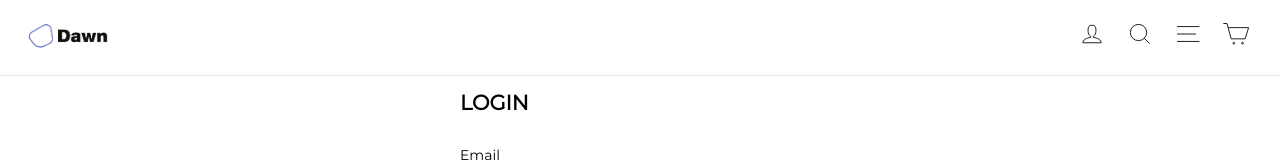
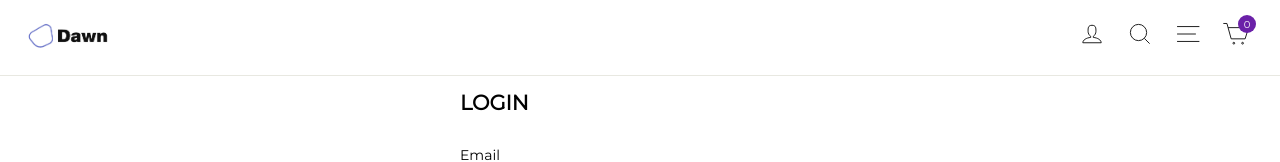
Before and after one commit to christianparanas/tindahan-frontend, a Next.js app: page /account/login in a window 1280 px wide. Shown: the top 162 px of the page. Built offline with nearby package versions, Linux system fonts and the light colour scheme.

Commit message:
cart indicator with num

```diff
--- a/components/Nav.jsx
+++ b/components/Nav.jsx
@@ -22,6 +22,7 @@ export default function Nav() {
 
   // cart indicator
   const [cartIndi, setCartIndi] = useState('indicator')
+  const [itemsCountinCart, setitemsCountinCart] = useState(0)
 
 
   // for changing upper nav bg color on scroll
@@ -84,13 +85,16 @@ export default function Nav() {
             const cart = await res.data.result
             setCartItems(cart)
             setHasCartItems(true)
-            setCartIndi('indicator showIndicator')
 
             // subtotal operations
             setSubtotal(0)
+            setitemsCountinCart(0)
             res.data.result.map((val, key) => {
               setSubtotal(prev => prev + (val.cart_qty * val.cart_p_price))
+              setitemsCountinCart(prev => prev + val.cart_qty)
             })
+
+            setCartIndi('indicator showIndicator')
 
           } else if(res.status == 202) {
             setHasCartItems(false)
@@ -169,7 +173,7 @@ export default function Nav() {
         	<svg onClick={openOverlay} aria-hidden="true" width="28" height="28" focusable="false" role="presentation" className="icon icon-hamburger" viewBox="0 0 64 64"><defs></defs><path className="cls-1" d="M7 15h51M7 32h43M7 49h51"></path></svg>
           <div className="cartIcon">
             <svg onClick={openCartOverlay} aria-hidden="true" width="28" height="28" focusable="false" role="presentation" className="icon icon-cart" viewBox="0 0 64 64"><defs></defs><path className="cls-1" d="M14 17.44h46.79l-7.94 25.61H20.96l-9.65-35.1H3"></path><circle cx="27" cy="53" r="2"></circle><circle cx="47" cy="53" r="2"></circle></svg>
-            <div className={cartIndi}></div>
+            <div className={cartIndi}>{itemsCountinCart}</div>
           </div>
         </div>
 			</div>
--- a/styles/Home.scss
+++ b/styles/Home.scss
@@ -1,6 +1,10 @@
+@import url('https://fonts.googleapis.com/css2?family=Montserrat&display=swap');
+
+
 .mainWrapper {
   position: relative;
   padding-bottom: 48px;
+  font-family: 'Montserrat', sans-serif;
 }
 
 .hero {
--- a/styles/Nav.scss
+++ b/styles/Nav.scss
@@ -40,12 +40,18 @@
       .indicator {
         display: none;
         position: absolute;
-        top: 0;
-        right: 5px;
+        top: -5px;
+        right: 4px;
         background: #6b21a8;
-        border: 3px solid white;
-        width: 15px;
-        height: 15px;
+        color: white;
+        width: 18px;
+        height: 18px;
+        padding: 1px;
+        display: flex;
+        text-align: center;
+        align-items: center;
+        justify-content: center;
+        font-size: 10px;
         border-radius: 50%;
       }
 
@@ -232,8 +238,6 @@
   .cartItems {
     padding: 10px 10px 30px;
     height: 100%;
-    overflow-y: scroll;
-    position: relative;
 
     .empty_lbl {
       width: fit-content;
@@ -241,7 +245,9 @@
     }
 
     .bucket {
-
+      overflow-y: scroll;
+      height: 70vh;
+      padding: 0 0 70px;
 
       .itemCart {
         margin-bottom: 20px;
@@ -288,7 +294,8 @@
       .review_cart {
         background: white;
         position: absolute;
-        bottom: 80px;
+        bottom: 30px;
+        margin: 20px;
         left: 0;
         right: 0;
 
```
Also changed, not shown: 1 other file (tests, documents, lock files or other folders).
